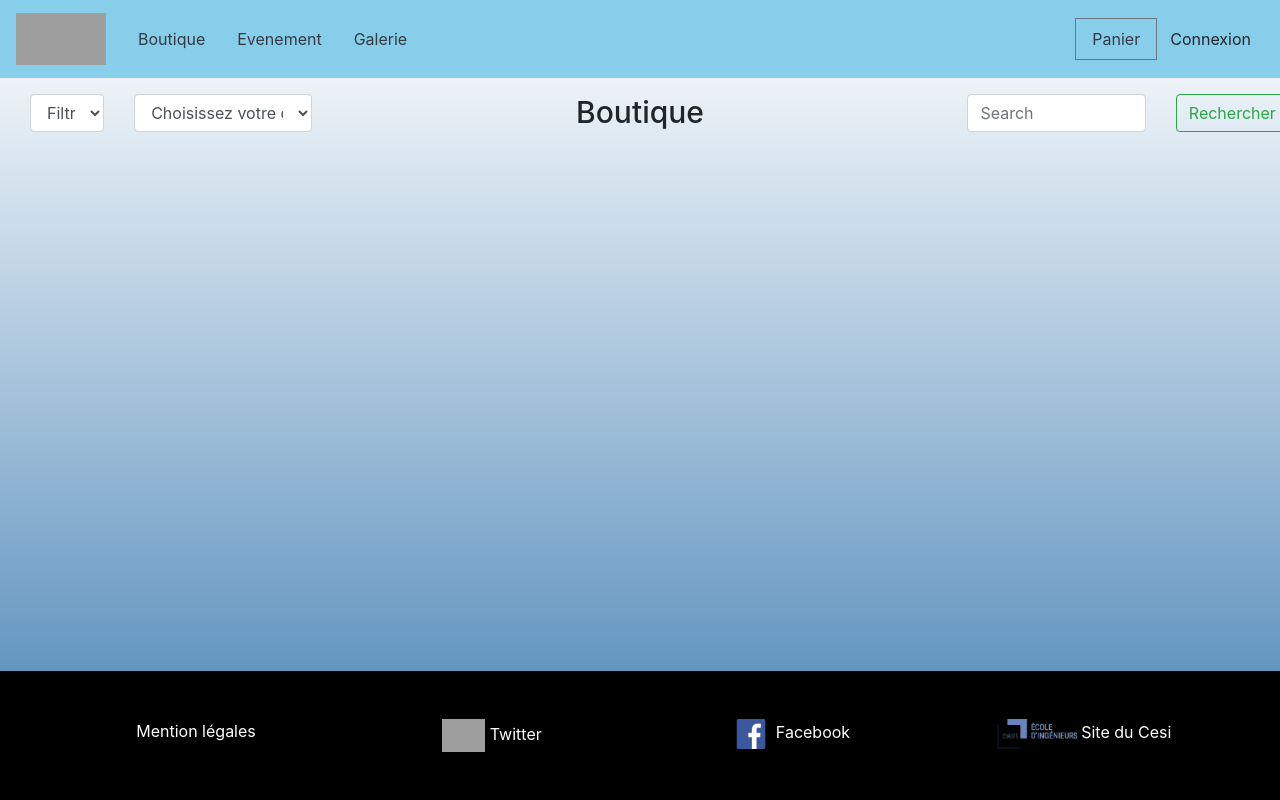
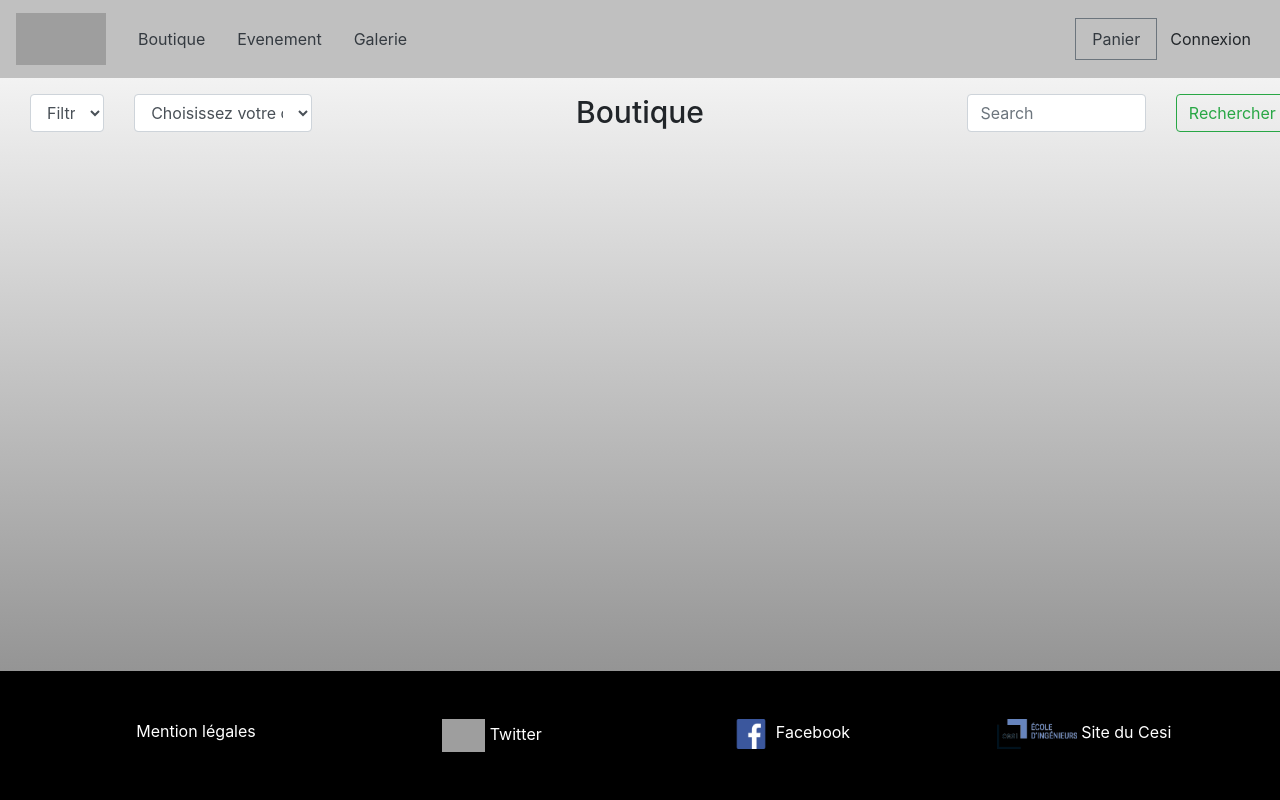
Before and after one commit to cesi-exia-reims-a1/ProjetWeb, a PHP site: page /boutique.php in a window 1280 px wide. Run offline with PHP 8.4, Linux system fonts and the light colour scheme; data that the repository does not hold is empty; grey boxes are pictures that could not be loaded.

Commit message:
Rectif couleur pour PIERRE!

```diff
--- a/assets/css/style.css
+++ b/assets/css/style.css
@@ -85,7 +85,7 @@ p
 
 body
 {
-    background-image: linear-gradient(white, steelblue);
+    background-image: linear-gradient(white, grey);
     /* Obligatoire si on veut "voir" le dégradé */
     width: all;
     height: all;
--- a/navbar.php
+++ b/navbar.php
@@ -1,4 +1,4 @@
-<nav class="navbar navbar-expand-lg navbar-light" style="background-color: skyblue;">
+<nav class="navbar navbar-expand-lg navbar-light" style="background-color: silver;">
 			<a class="navbar-brand" href="index.php"><img src="https://montpellier.cesi.fr/wp-content/uploads/sites/25/2018/11/Cesi_Logo_INGENIEUR_RVB-360x213.png" width="90" height="52" alt=""></a>
 			<button class="navbar-toggler" type="button" data-toggle="collapse" data-target="#navbarNavAltMarkup" aria-controls="navbarNavAltMarkup" aria-expanded="false" aria-label="Toggle navigation">
 				<span class="navbar-toggler-icon"></span>
```
